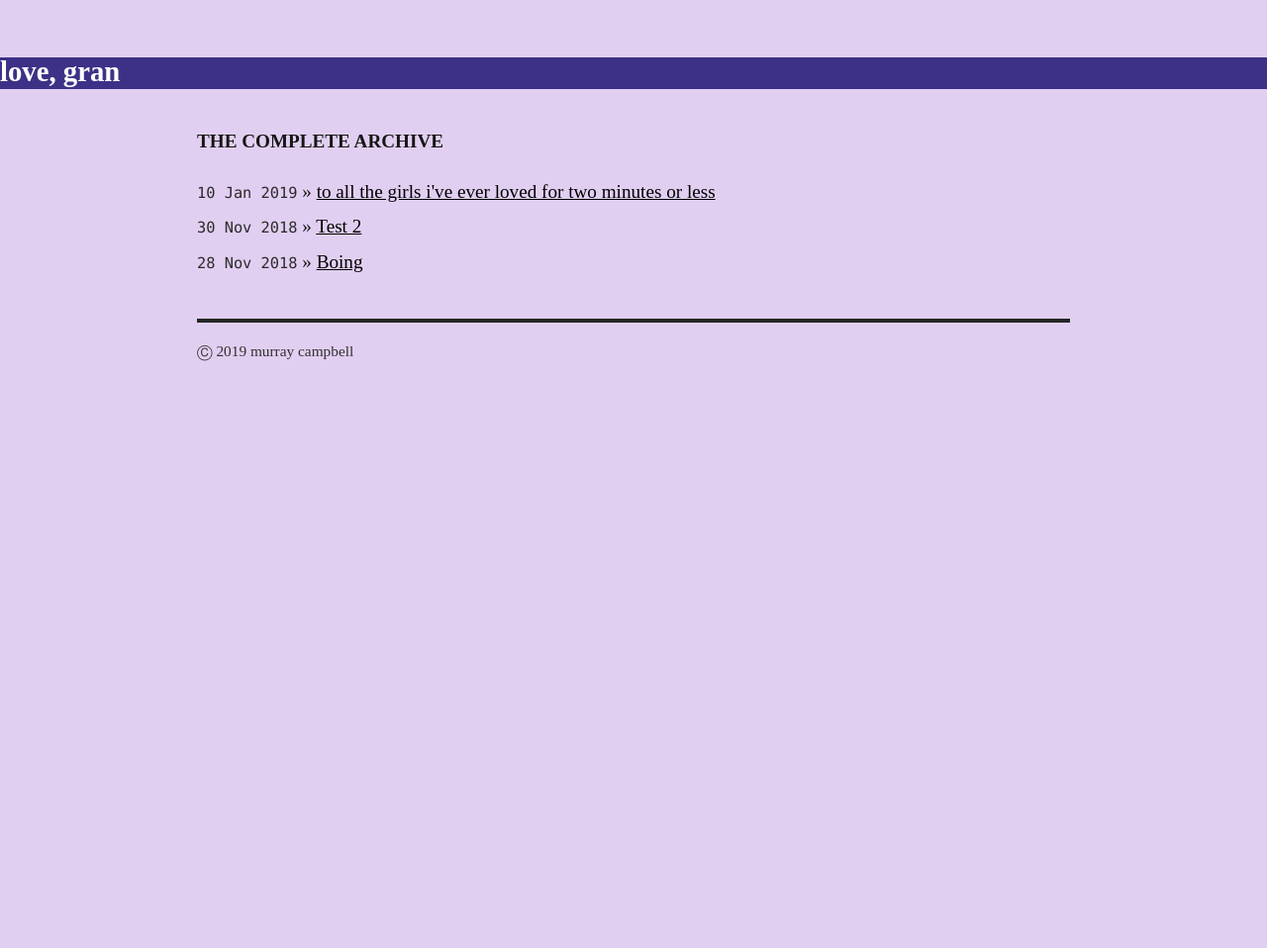
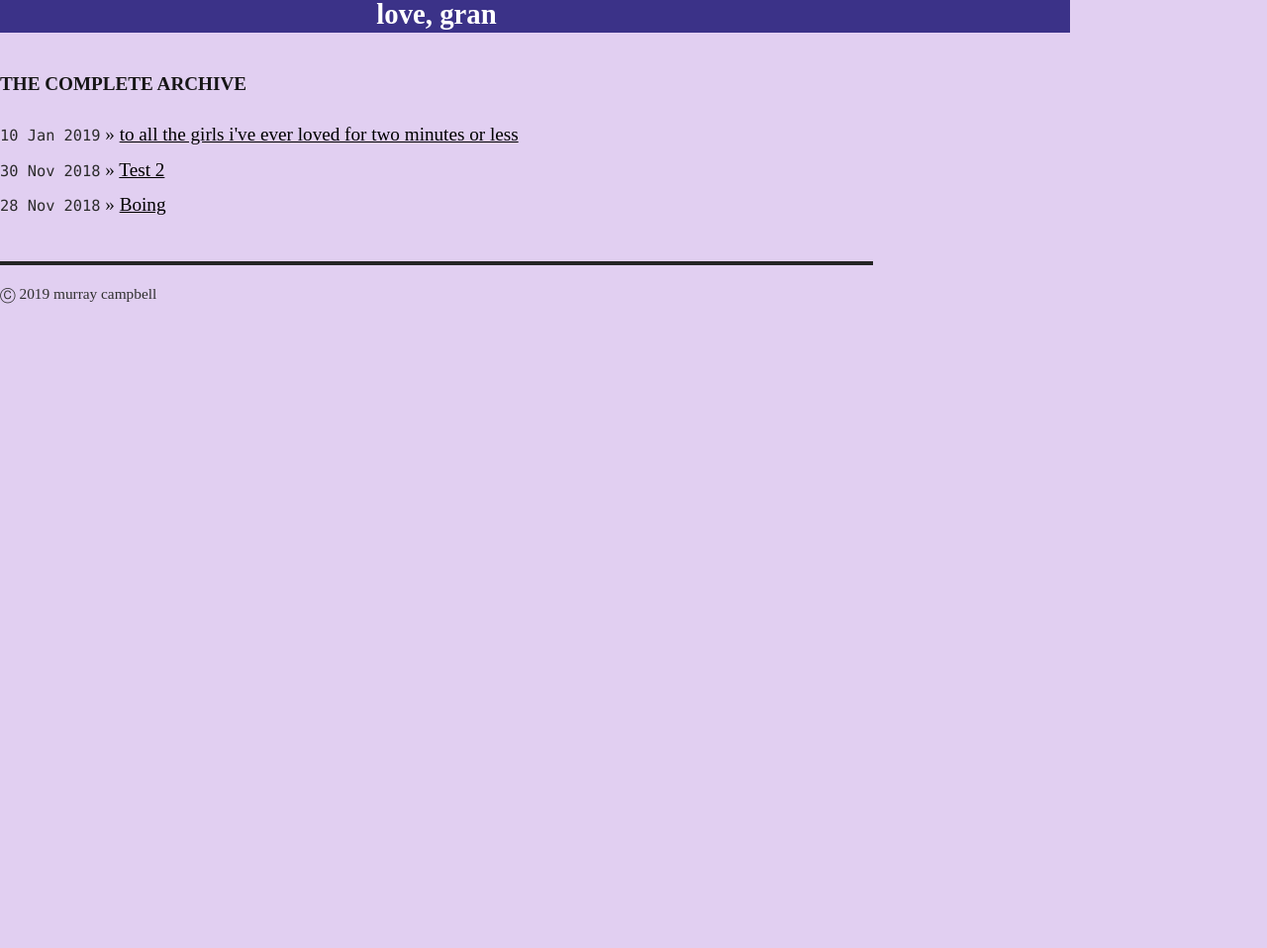
Before and after one commit to campmara/gran, a Jekyll site: the page built from index.html, in a window 1280 px wide. Shown: the whole page at 99% size. Built offline with Jekyll 4.4.1, drawn with Linux system fonts in a browser that asks for light colours; some web fonts are replaced; after the commit the page ends 900 px from its top, so only the background shows below that.

Commit message:
Update screen.css

```diff
--- a/assets/css/screen.css
+++ b/assets/css/screen.css
@@ -82,7 +82,7 @@ ul.posts {
   font-size: 125%;
   text-align: justify;
   width: 46em;
-  margin: 3em auto 2em auto;
+  /*margin: 3em auto 2em auto;*/
   line-height: 1.5em;
 }
 
@@ -93,6 +93,7 @@ ul.posts {
   right: 50%;
   margin-left: -50vw;
   margin-right: -50vw;
+  text-align: center;
   background-color: rgb(59, 50, 136);
   color: rgb(255, 255, 255);
   font-weight: bold;
```
